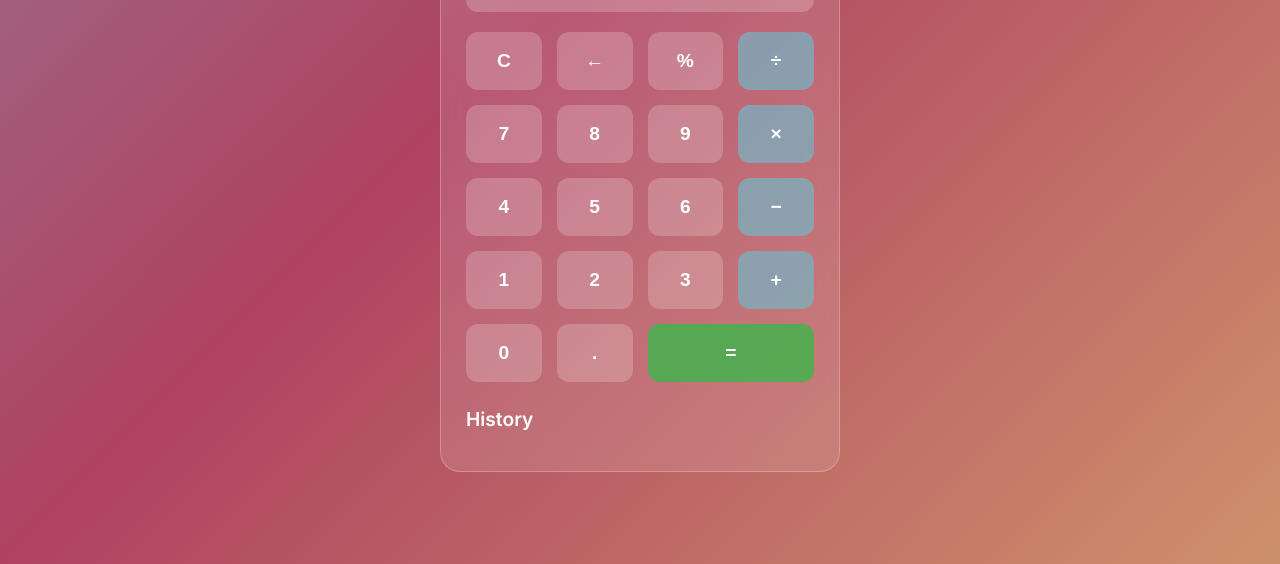
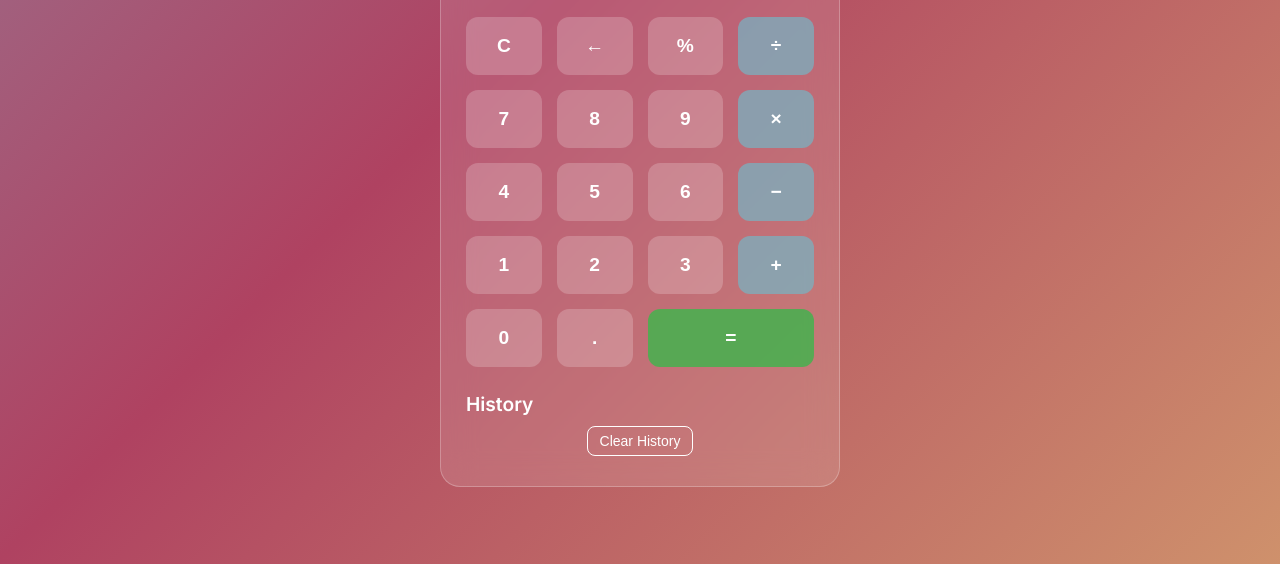
Before and after one commit to Hamid2312/aesthetic-calculator, a plain HTML site: page index.html in a window 1280 px wide. Shown: the part 236-800 px from the top of the page. Drawn offline with Linux system fonts and the light colour scheme.

Commit message:
Add clear history button with transparent styling

```diff
--- a/index.html
+++ b/index.html
@@ -45,6 +45,8 @@
       <h2>History</h2>
       <ul id="historyList"></ul>
     </div>
+    <button id="clearHistory">Clear History</button>
+
   </div>
 
   <script src="script.js"></script>
--- a/script.js
+++ b/script.js
@@ -42,3 +42,8 @@ modeToggle.addEventListener("click", () => {
   const isDark = document.body.classList.contains("dark");
   modeToggle.textContent = isDark ? "☀️" : "🌙";
 });
+const clearHistoryButton = document.getElementById("clearHistory");
+
+clearHistoryButton.addEventListener("click", () => {
+  historyList.innerHTML = ""; // Remove all list items
+});
--- a/styles.css
+++ b/styles.css
@@ -214,3 +214,21 @@ body.dark .equals:hover {
 body.dark #modeToggle {
   color: #f1c40f;
 }
+#clearHistory {
+  background: transparent;
+  border: 1px solid currentColor;
+  color: inherit;
+  padding: 6px 12px;
+  font-size: 14px;
+  border-radius: 8px;
+  cursor: pointer;
+  transition: background-color 0.2s, color 0.2s;
+}
+
+#clearHistory:hover {
+  background-color: rgba(0, 0, 0, 0.05); /* subtle hover for light mode */
+}
+
+body.dark #clearHistory:hover {
+  background-color: rgba(255, 255, 255, 0.1); /* subtle hover for dark mode */
+}
```
